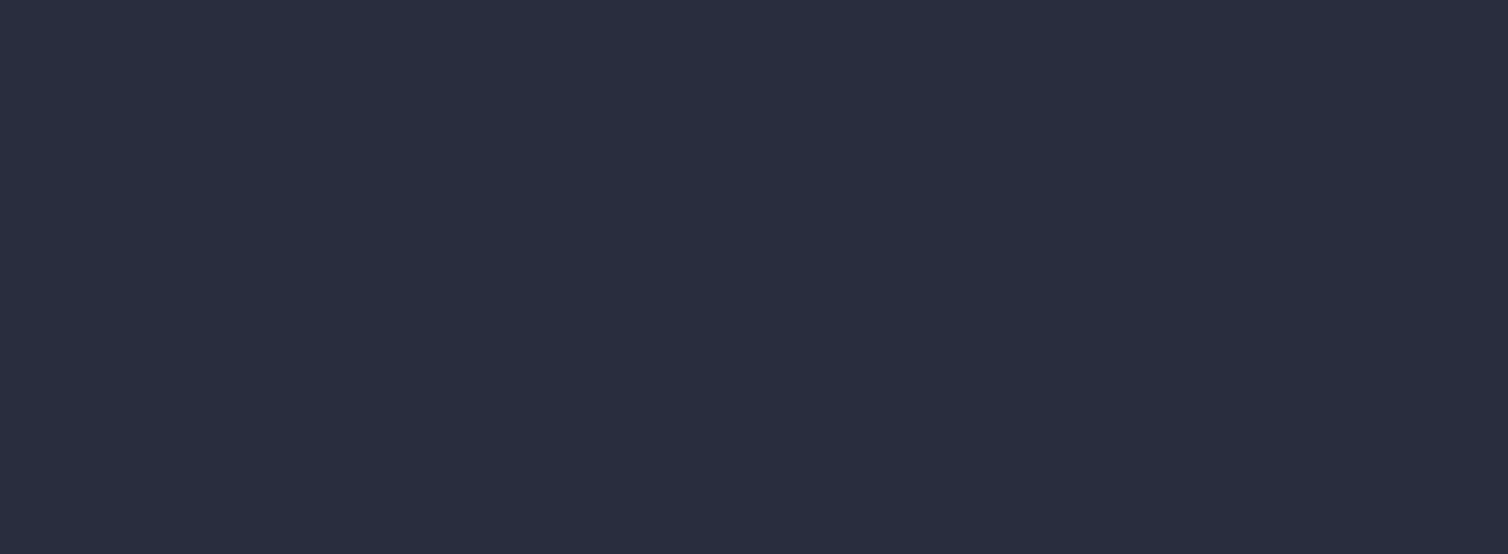
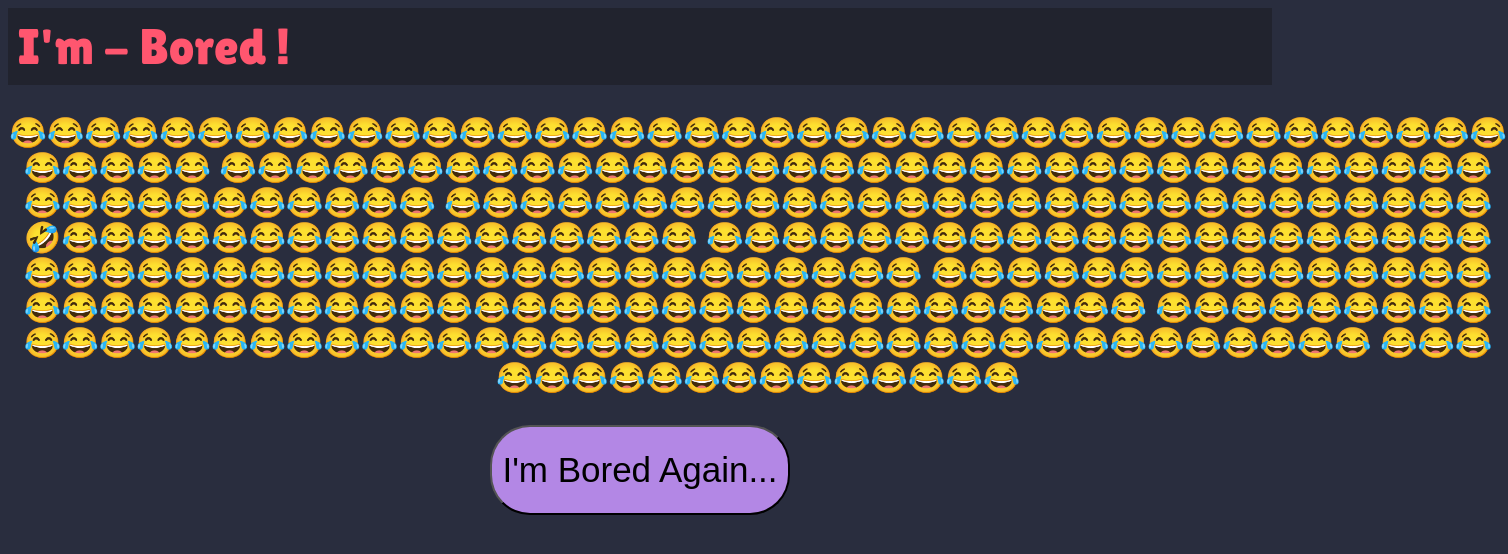
Before and after one commit to SilverCanvas72/Mini_Games, a React (Vite) app in the folder my-react-app/: page /findthedifference in a window 1280 px wide. Before the commit this address had no page. Shown: the top 554 px of the page, 1508 px wide, since content can reach past the window. Built offline with nearby package versions, Linux system fonts and the light colour scheme; a web font is replaced by a local one.

Commit message:
Finished rock, paper, scissors started find the difference
Changed display slightly on rock, paper, scissors game. Made a go home button.
Made the "logo" in the top left always to you back to the home page. Made the first find the difference level.

```diff
--- a/my-react-app/src/App.jsx
+++ b/my-react-app/src/App.jsx
@@ -1,6 +1,8 @@
 import { BrowserRouter, Routes, Route } from 'react-router-dom'
 import Home from './pages/home.jsx'
 import Rock from './pages/rockPaperScissors.jsx'
+import Difference from './pages/findthedifference.jsx'
+import Difference2 from './pages/findthedifference2.jsx'
 
 function App() {
 
@@ -11,6 +13,9 @@ function App() {
         <Route index element={<Home/>}/>
           <Route path="/home" element={<Home/>}/>
           <Route path="/rockpaperscissors" element={<Rock/>}/>
+          <Route path="/findthedifference" element={<Difference/>}/>
+          <Route path="/findthedifference2" element={<Difference2/>}/>
+
         </Routes>
       </BrowserRouter>
     </>
--- a/my-react-app/src/components/Buttons.jsx
+++ b/my-react-app/src/components/Buttons.jsx
@@ -9,7 +9,9 @@ function Buttons() {
           <button className= "game-button" id= "game-button2">&#11093;&#10060;<br/>Naughts<br/>and<br/>Crosses</button>
           <button className= "game-button" id= "game-button3">&#128170;<br/>Choose<br/>Your Own<br/>Adventure</button>
           <button className= "game-button" id= "game-button4">&#9999;&#128220;<br/><br/>General<br/>Knowledge</button>
-          <button className= "game-button" id= "game-button5">&#128270;<br/>Find<br/>The<br/>Difference</button>
+          <a href="/findthedifference">
+            <button className= "game-button" id= "game-button5">&#128270;<br/>Find<br/>The<br/>Difference</button>
+          </a>
         </div>
       </>
     )
--- /dev/null
+++ b/my-react-app/src/components/GoHome.jsx
@@ -0,0 +1,11 @@
+function GoHome() {
+    return (
+        <div className="center-buttons">
+            <a href="/home">
+                <button id='GoHome'>I'm Bored Again...</button>
+            </a>
+        </div>
+    );
+}
+
+export default GoHome
--- a/my-react-app/src/components/Header.jsx
+++ b/my-react-app/src/components/Header.jsx
@@ -2,7 +2,9 @@ function Header() {
 
     return (
       <>
-        <h1 id='header' >I'm - Bored !</h1>
+        <a href="/home">
+          <h1 id='header' >I'm - Bored !</h1>
+        </a>
       </>
     )
   }
--- /dev/null
+++ b/my-react-app/src/components/difference1.jsx
@@ -0,0 +1,21 @@
+function difference1() {
+    return (
+        <div>
+            <p className="difference">
+            😂😂😂😂😂😂😂😂😂😂😂😂😂😂😂😂😂😂😂😂😂😂😂😂😂😂😂😂😂😂😂😂😂😂😂😂😂😂😂😂😂😂😂😂😂
+            😂😂😂😂😂😂😂😂😂😂😂😂😂😂😂😂😂😂😂😂😂😂😂😂😂😂😂😂😂😂😂😂😂😂😂😂😂😂😂😂😂😂😂😂😂
+            😂😂😂😂😂😂😂😂😂😂😂😂😂😂😂😂😂😂😂😂😂😂😂😂😂😂😂😂
+            <a href="/findthedifference2">
+            🤣
+            </a>
+            😂😂😂😂😂😂😂😂😂😂😂😂😂😂😂😂😂
+            😂😂😂😂😂😂😂😂😂😂😂😂😂😂😂😂😂😂😂😂😂😂😂😂😂😂😂😂😂😂😂😂😂😂😂😂😂😂😂😂😂😂😂😂😂
+            😂😂😂😂😂😂😂😂😂😂😂😂😂😂😂😂😂😂😂😂😂😂😂😂😂😂😂😂😂😂😂😂😂😂😂😂😂😂😂😂😂😂😂😂😂
+            😂😂😂😂😂😂😂😂😂😂😂😂😂😂😂😂😂😂😂😂😂😂😂😂😂😂😂😂😂😂😂😂😂😂😂😂😂😂😂😂😂😂😂😂😂
+            😂😂😂😂😂😂😂😂😂😂😂😂😂😂😂😂😂
+            </p>
+        </div>
+    );
+}
+
+export default difference1
--- a/my-react-app/src/components/rockButtons.jsx
+++ b/my-react-app/src/components/rockButtons.jsx
@@ -3,9 +3,9 @@ import React from 'react';
 function RockButtons({ onButtonClick }) {
     return (
         <div className="center-buttons">
-            <button className="rock-button" onClick={() => onButtonClick('rock')}>&#129704;</button>
-            <button className="rock-button" onClick={() => onButtonClick('paper')} >&#128220;</button>
-            <button className="rock-button" onClick={() => onButtonClick('scissors')}>✂️</button>
+            <button className="rock-button" onClick={() => onButtonClick('Rock🪨')}>&#129704;</button>
+            <button className="rock-button" onClick={() => onButtonClick('Paper📜')} >&#128220;</button>
+            <button className="rock-button" onClick={() => onButtonClick('Scissors✂️')}>✂️</button>
         </div>
     );
 }
--- a/my-react-app/src/index.css
+++ b/my-react-app/src/index.css
@@ -176,3 +176,34 @@ img{
 #game-button1:active {
   background-color: rgb(196, 69, 88);
 }
+
+#GoHome {
+  text-align: center;
+  border-radius: 40px;
+  width: 300px;
+  font-size: 35px;
+  height: 90px;
+  background-color: rgb(179, 135, 229);
+}
+
+a:link {
+  text-decoration: none;
+}
+a:visited {
+  text-decoration: none;
+}
+a:hover {
+  text-decoration: none;
+}
+a:active {
+  text-decoration: none;
+}
+
+.difference{
+  font-size: 30px;
+  text-align: center;
+  width: 1500px;
+  display:block;
+  margin-left: auto;
+  margin-right: auto;
+}
--- /dev/null
+++ b/my-react-app/src/pages/findthedifference.jsx
@@ -0,0 +1,16 @@
+import Header from '../components/Header.jsx'
+import GoHome from '../components/GoHome.jsx'
+import Difference1 from '../components/difference1.jsx'
+
+function Difference() {
+
+  return (
+    <>
+        <Header/>
+        <Difference1/>
+        <GoHome/>
+    </>
+  )
+}
+
+export default Difference
--- /dev/null
+++ b/my-react-app/src/pages/findthedifference2.jsx
@@ -0,0 +1,15 @@
+import Header from '../components/Header.jsx'
+import GoHome from '../components/GoHome.jsx'
+import Difference1 from '../components/difference1.jsx'
+
+function Difference2() {
+
+  return (
+    <>
+        <Header/>
+        <GoHome/>
+    </>
+  )
+}
+
+export default Difference2
--- a/my-react-app/src/pages/rockPaperScissors.jsx
+++ b/my-react-app/src/pages/rockPaperScissors.jsx
@@ -1,15 +1,16 @@
 import React, { useState } from 'react';
 import Header from '../components/Header.jsx';
-import RockTitle from '../components/rockTitle.jsx'; // Import RockTitle
-import RockButtons from '../components/rockButtons.jsx'; // Import RockButtons
-import RockResults from '../components/rockResults.jsx'; // Import RockResults
+import RockTitle from '../components/rockTitle.jsx';
+import RockButtons from '../components/rockButtons.jsx';
+import RockResults from '../components/rockResults.jsx';
+import GoHome from '../components/GoHome.jsx'
 
 function Rock() {
     const [userChoice, setUserChoice] = useState('');
     const [computerChoice, setComputerChoice] = useState('');
     const [result, setResult] = useState('');
 
-    const choices = ['rock', 'paper', 'scissors'];
+    const choices = ['Rock🪨', 'Paper📜', 'Scissors✂️'];
 
     const onButtonClick = (choice) => {
         setUserChoice(choice);
@@ -20,15 +21,15 @@ function Rock() {
 
     const determineWinner = (user, computer) => {
         if (user === computer) {
-            setResult("It's a tie!");
+            setResult("It's a tie! ➖");
         } else if (
-            (user === 'rock' && computer === 'scissors') ||
-            (user === 'paper' && computer === 'rock') ||
-            (user === 'scissors' && computer === 'paper')
+            (user === 'Rock🪨' && computer === 'Scissors✂️') ||
+            (user === 'Paper📜' && computer === 'Rock🪨') ||
+            (user === 'Scissors✂️' && computer === 'Paper📜')
         ) {
-            setResult('You win!');
+            setResult('You win! ✨');
         } else {
-            setResult('You lose!');
+            setResult('You lose! ❌');
         }
     };
 
@@ -38,7 +39,10 @@ function Rock() {
             <RockTitle />
             <RockButtons onButtonClick={onButtonClick} />
             {userChoice && computerChoice && (
+              <>
                 <RockResults result={result} computerChoice={computerChoice} />
+                <GoHome/>
+              </>
             )}
         </>
     );
```
